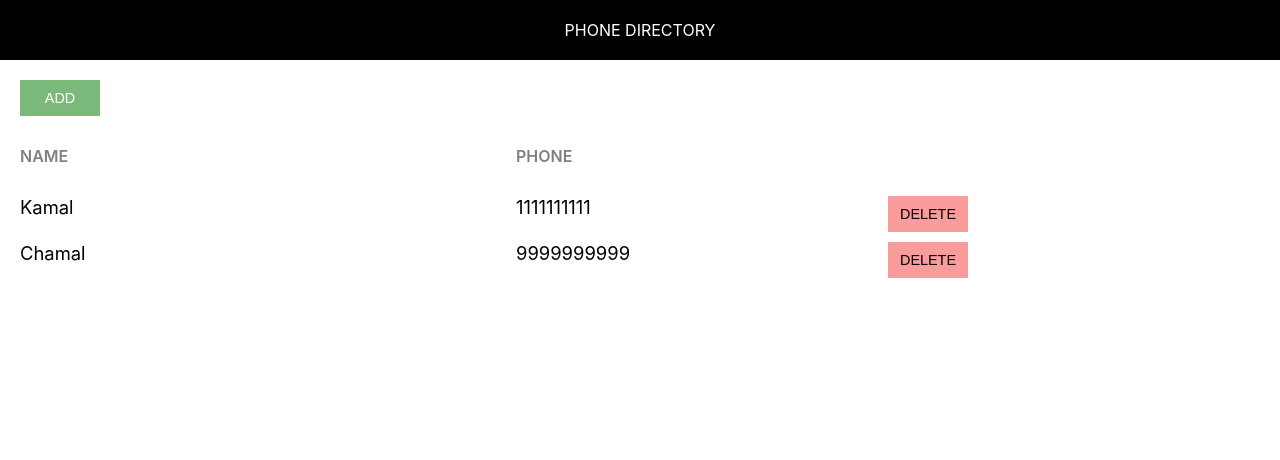
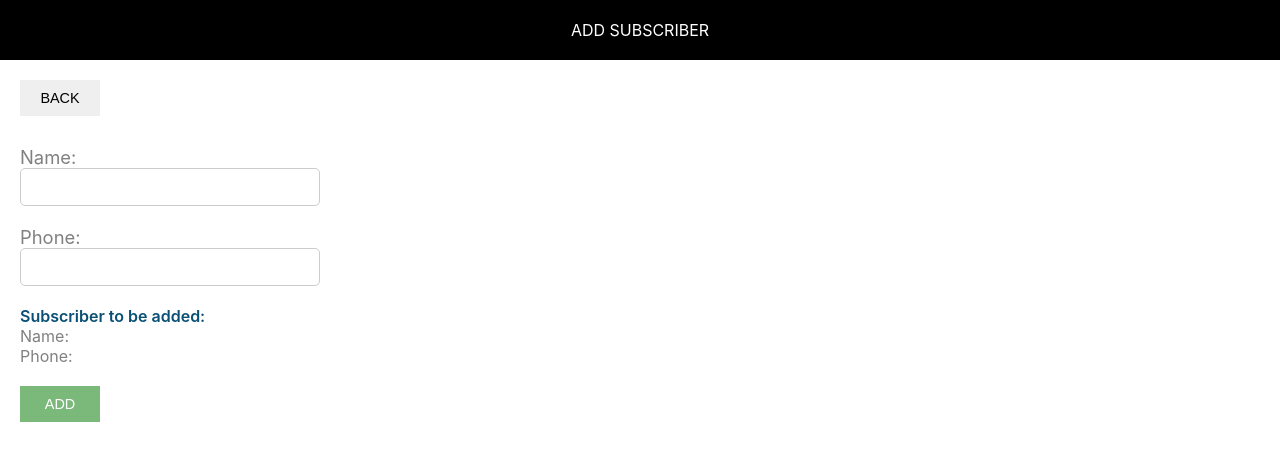
Before and after one commit to aakashmt97/phone-directory, a React (Create React App) app: page / in a window 1280 px wide. Shown: the top 460 px of the page. Built offline with nearby package versions, Linux system fonts and the light colour scheme.

Commit message:
Added ‘AddSubscriber’ component

```diff
--- /dev/null
+++ b/src/AddSubscriber.css
@@ -0,0 +1,36 @@
+.subscriber-form {
+    margin-top: 30px;
+}
+
+.label-control {
+    color: #808080;
+    font-size: 1.15rem;
+    margin-right: 15px;
+}
+
+.input-control {
+    width: 300px;
+    min-width: 100px;
+    padding: 10px 15px;
+    display: inline-block;
+    border: 1px solid #ccc;
+    border-radius: 5px;
+    box-sizing: border-box;
+    font-size: 0.9rem;
+    outline: none;
+}
+
+.subscriber-info-container {
+    font-size: 1rem;
+    margin-right: 10px;
+    margin-bottom: 20px;
+}
+
+.subscriber-to-add-heading {
+    color: #0a4f75;
+    font-weight: 600;
+}
+
+.subscriber-info {
+    color: #808080;
+}
--- /dev/null
+++ b/src/AddSubscriber.js
@@ -0,0 +1,32 @@
+import React, { Component } from 'react';
+import Header from './Header';
+import './AddSubscriber.css';
+
+class AddSubscriber extends Component {
+    render() {
+        return (
+            <div>
+                <Header heading="Add Subscriber" />
+                <div className="component-body-container">
+                    <button className="custom-btn">Back</button>
+                    <form className="subscriber-form">
+                        <label htmlFor="name" className="label-control">Name: </label> <br />
+                        <input id="name" type="text" className="input-control" name="name" /> <br /> <br />
+                        <label htmlFor="phone" className="label-control">Phone: </label> <br />
+                        <input id="phone" type="text" className="input-control" name="phone" /> <br /> <br />
+
+                        <div className="subscriber-info-container">
+                            <span className="subscriber-to-add-heading">Subscriber to be added: </span> <br />
+                            <span className="subscriber-info">Name: </span> <br />
+                            <span className="subscriber-info">Phone: </span> <br />
+                        </div>
+
+                        <button type="submit" className="custom-btn add-btn">Add</button>
+                    </form>
+                </div>
+            </div>
+        )
+    }
+}
+
+export default AddSubscriber;
--- a/src/App.css
+++ b/src/App.css
@@ -1,23 +1,3 @@
-.component-body-container {
-    padding: 20px;
-}
-
-.custom-btn {
-    padding: 10px;
-    border: none;
-    margin-right: 10px;
-    text-transform: uppercase;
-    width: 80px;
-    font-size: 0.9rem;
-    cursor: pointer;
-    outline: none;
-}
-
-.add-btn {
-    background: #7ab97a;
-    color: #fff;
-}
-
 .grid-container {
     display: grid;
     grid-template-columns: 40% 30% auto;
--- a/src/App.js
+++ b/src/App.js
@@ -6,6 +6,11 @@
 // JSX is Case-Sensitive bcoz Javascript id Case-Sensitive
 
 class App extends Component {
+
+  deleteHandler(message) {
+    alert(message);
+  }
+
   render() {
     let subscribers = [
       {
@@ -38,7 +43,7 @@
                   <span className="grid-item">{sub.name1}</span>
                   <span className="grid-item">{sub.phone1}</span>
                   <span className="grid-item action-btn-container">
-                    <button className="custom-btn delete-btn">Delete</button>
+                    <button className="custom-btn delete-btn" onClick={this.deleteHandler.bind(this, "Delete Clicked")}>Delete</button>
                   </span>
                 </div>
               )
--- a/src/Header.js
+++ b/src/Header.js
@@ -7,7 +7,7 @@
         <div className="header">  {/* "class" in HTML == "className" in JSX */}
             {props.heading}
         </div>
-    )
+    );
 }
 
 // class Header extends Component {
@@ -17,7 +17,7 @@
 //             <div className="header" >
 //                 {this.props.heading}
 //             </div>
-//         )
+//         );
 //     }
 // }
 
--- /dev/null
+++ b/src/common/common.css
@@ -0,0 +1,19 @@
+.component-body-container {
+    padding: 20px;
+}
+
+.custom-btn {
+    padding: 10px;
+    border: none;
+    margin-right: 10px;
+    text-transform: uppercase;
+    width: 80px;
+    font-size: 0.9rem;
+    cursor: pointer;
+    outline: none;
+}
+
+.add-btn {
+    background: #7ab97a;
+    color: #fff;
+}
--- a/src/index.js
+++ b/src/index.js
@@ -1,13 +1,13 @@
 import React from 'react';
 import ReactDOM from 'react-dom';
 import './index.css';
+import './common/common.css';
 import App from './App';
+import AddSubscriber from './AddSubscriber';
 import reportWebVitals from './reportWebVitals';
 
 ReactDOM.render(
-  <React.StrictMode>
-    <App />
-  </React.StrictMode>,
+  <AddSubscriber />,
   document.getElementById('root')
 );
 
```
